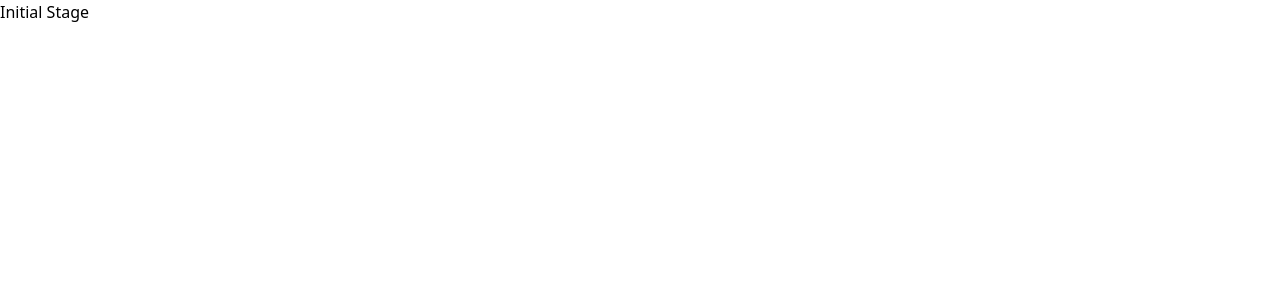
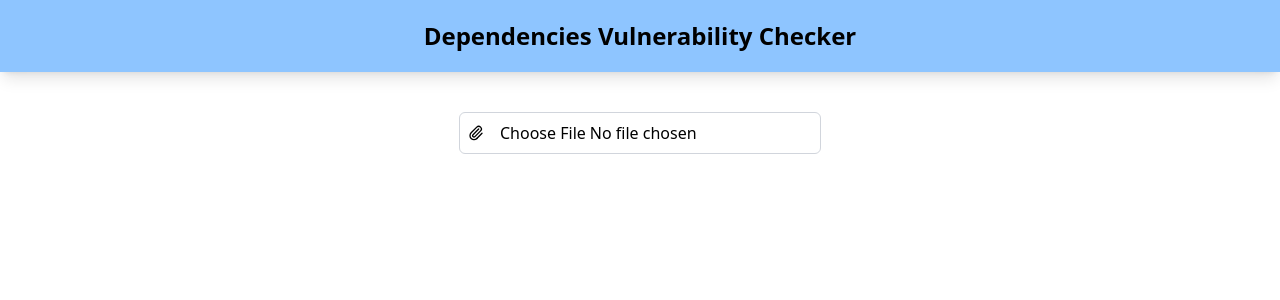
Before and after one commit to deepakkumarsharma/vulnerable-dependencies, a React (Vite) app: page / in a window 1280 px wide. Shown: the top 300 px of the page. Built offline with nearby package versions, Linux system fonts and the light colour scheme.

Commit message:
File uploaded component added
Context create for dependencies and devDependencies

```diff
--- a/package.json
+++ b/package.json
@@ -11,6 +11,7 @@
   },
   "dependencies": {
     "@tailwindcss/vite": "^4.0.6",
+    "lucide-react": "^0.475.0",
     "react": "^19.0.0",
     "react-dom": "^19.0.0",
     "tailwindcss": "^4.0.6"
--- a/src/App.tsx
+++ b/src/App.tsx
@@ -1,5 +1,17 @@
-function App() {
-  return <div>Initial Stage</div>;
-}
+import Header from "./components/Header";
+import FileUploader from "./components/FileUploader";
+
+const App = () => {
+  return (
+    <div>
+      <Header />
+      <div className="container mx-auto">
+        <div className="mt-10 flex justify-center">
+          <FileUploader />
+        </div>
+      </div>
+    </div>
+  );
+};
 
 export default App;
--- /dev/null
+++ b/src/components/FileUploader/index.tsx
@@ -0,0 +1,55 @@
+// File uploader component to upload a package.json file
+
+import { Paperclip } from "lucide-react";
+import { useDependenciesContext } from "../../context/DependencyContext/useDependenciesContext";
+
+const FileUploader = () => {
+  const { setError, setIsLoading, setDependencies, setDevDependencies } =
+    useDependenciesContext();
+
+  const handleFileChange = (event: React.ChangeEvent<HTMLInputElement>) => {
+    event.preventDefault();
+
+    const file = event.target.files?.[0];
+    if (!file) return;
+    if (file) {
+      const reader = new FileReader();
+      reader.onload = (e) => {
+        const content = e.target?.result;
+        console.log(content);
+        if (!content) return;
+        try {
+          setIsLoading(true);
+          const { dependencies, devDependencies } = JSON.parse(
+            content as string
+          );
+          setDependencies(dependencies);
+          setDevDependencies(devDependencies);
+        } catch (error) {
+          setIsLoading(false);
+          setError("Invalid package.json file");
+          console.error("Invalid package.json file", error);
+        } finally {
+          setIsLoading(false);
+        }
+      };
+      reader.readAsText(file);
+    }
+  };
+
+  return (
+    <div className="border  border-gray-300 rounded-md p-2">
+      <div className="flex items-center gap-4 cursor-pointer">
+        <Paperclip className="w-4 h-4" />
+        <input
+          type="file"
+          accept=".json"
+          className="cursor-pointer"
+          onChange={handleFileChange}
+        />
+      </div>
+    </div>
+  );
+};
+
+export default FileUploader;
--- /dev/null
+++ b/src/components/Header/index.tsx
@@ -0,0 +1,11 @@
+const Header = () => {
+  return (
+    <header className="bg-blue-300 p-5 shadow-lg">
+      <h1 className="text-2xl font-bold text-left md:text-center">
+        Dependencies Vulnerability Checker
+      </h1>
+    </header>
+  );
+};
+
+export default Header;
--- /dev/null
+++ b/src/context/DependencyContext/DependencyContext.tsx
@@ -0,0 +1,6 @@
+import { createContext } from "react";
+import { DependencyContextType } from "../../models/dependency";
+
+export const DependencyContext = createContext<DependencyContextType | null>(
+  null
+);
--- /dev/null
+++ b/src/context/DependencyContext/index.tsx
@@ -0,0 +1,47 @@
+import { useMemo, useState } from "react";
+import { DependencyContext } from "./DependencyContext";
+
+type Props = {
+  children: React.ReactNode;
+};
+
+const DependencyContextProvider = ({ children }: Props) => {
+  const [error, setError] = useState<string | null>(null);
+  const [isLoading, setIsLoading] = useState<boolean>(false);
+  const [dependencies, setDependencies] = useState<Record<string, string>>({});
+  const [devDependencies, setDevDependencies] = useState<
+    Record<string, string>
+  >({});
+
+  console.log({ isLoading, dependencies, devDependencies });
+
+  const value = useMemo(() => {
+    return {
+      error,
+      isLoading,
+      dependencies,
+      devDependencies,
+      setError,
+      setIsLoading,
+      setDependencies,
+      setDevDependencies,
+    };
+  }, [
+    error,
+    isLoading,
+    dependencies,
+    devDependencies,
+    setError,
+    setIsLoading,
+    setDependencies,
+    setDevDependencies,
+  ]);
+
+  return (
+    <DependencyContext.Provider value={value}>
+      {children}
+    </DependencyContext.Provider>
+  );
+};
+
+export default DependencyContextProvider;
--- /dev/null
+++ b/src/context/DependencyContext/useDependenciesContext.ts
@@ -0,0 +1,12 @@
+import { useContext } from "react";
+import { DependencyContext } from "./DependencyContext";
+
+export const useDependenciesContext = () => {
+  const context = useContext(DependencyContext);
+  if (context === null) {
+    throw new Error(
+      "Error - Cannot use useDependenciesContext outside of DependencyContext"
+    );
+  }
+  return context;
+};
--- a/src/main.tsx
+++ b/src/main.tsx
@@ -2,9 +2,12 @@ import { StrictMode } from "react";
 import { createRoot } from "react-dom/client";
 import "./index.css";
 import App from "./App.tsx";
+import DependencyContextProvider from "./context/DependencyContext/index.tsx";
 
 createRoot(document.getElementById("root")!).render(
   <StrictMode>
-    <App />
+    <DependencyContextProvider>
+      <App />
+    </DependencyContextProvider>
   </StrictMode>
 );
--- /dev/null
+++ b/src/models/dependency.ts
@@ -0,0 +1,10 @@
+export interface DependencyContextType {
+  isLoading: boolean;
+  error: string | null;
+  dependencies: Record<string, string>;
+  devDependencies: Record<string, string>;
+  setError: (error: string) => void;
+  setIsLoading: (isLoading: boolean) => void;
+  setDependencies: (dependencies: Record<string, string>) => void;
+  setDevDependencies: (devDependencies: Record<string, string>) => void;
+}
```
Also changed, not shown: 1 other file (tests, documents, lock files or other folders).
